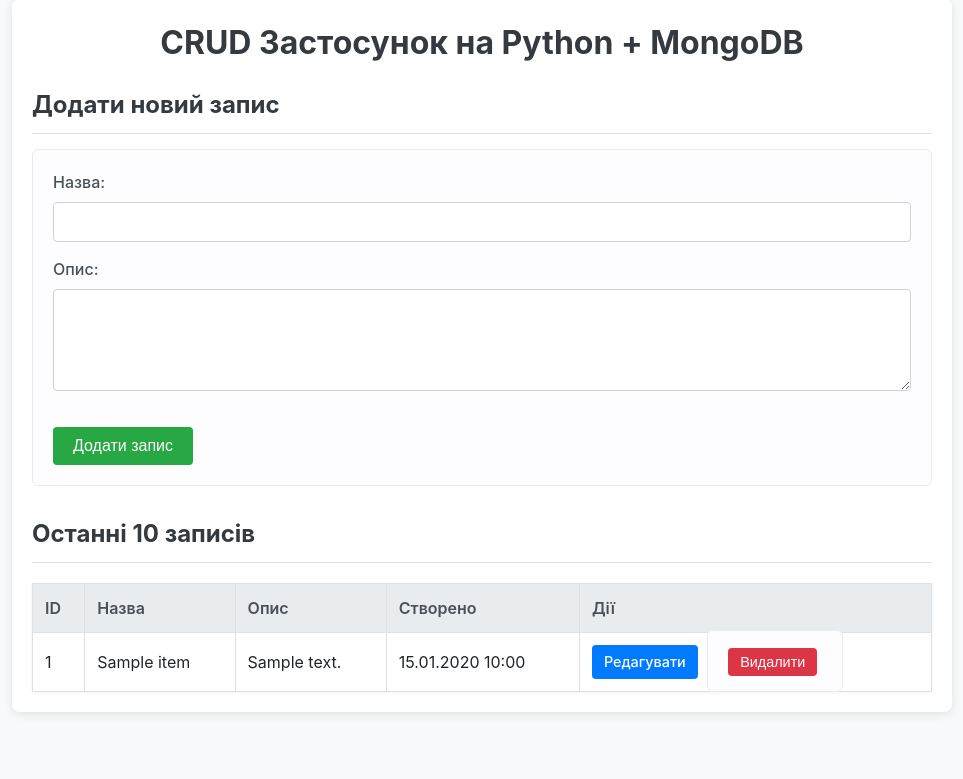
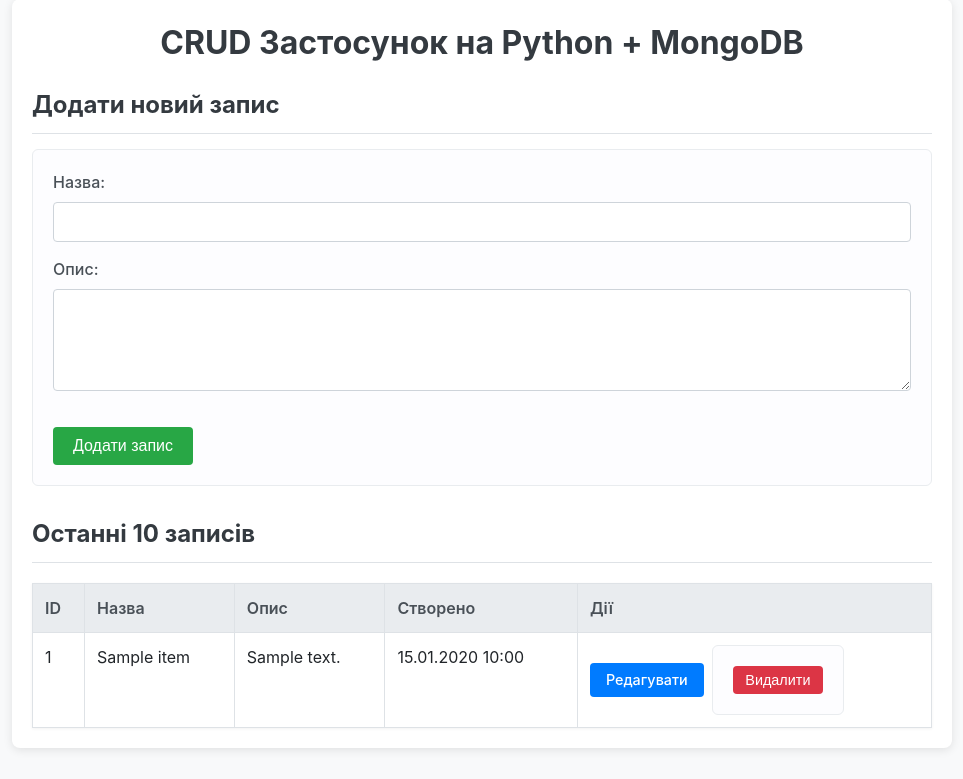
Before and after one commit to MaksZeD/lab4, a Flask app: page / in a window 1280 px wide. Shown: the part 21-800 px from the top of the page, without its empty margins (158-1121 px from the left). Run offline with Flask 3, Linux system fonts and the light colour scheme; a database or web service that is not in the repository returns one stand-in record (values such as "Sample title").

Commit message:
fix html

```diff
--- a/templates/index.html
+++ b/templates/index.html
@@ -5,47 +5,177 @@
     <meta name="viewport" content="width=device-width, initial-scale=1.0">
     <title>Простий CRUD Додаток</title>
     <style>
-        body { font-family: -apple-system, BlinkMacSystemFont, "Segoe UI", Roboto, "Helvetica Neue", Arial, sans-serif; margin: 0; background-color: #f8f9fa; color: #212529; line-height: 1.5; }
-        .container { max-width: 900px; margin: 20px auto; padding: 20px; background: white; border-radius: 8px; box-shadow: 0 2px 10px rgba(0,0,0,0.1); }
-        h1, h2 { color: #343a40; margin-top: 0; }
-        h1 { text-align: center; margin-bottom: 20px; }
-        h2 { margin-bottom: 15px; border-bottom: 1px solid #dee2e6; padding-bottom: 10px;}
-        form { margin-bottom: 30px; padding: 20px; border: 1px solid #e9ecef; border-radius: 6px; background-color: #fdfdff;}
-        label { display: block; margin-bottom: 8px; font-weight: 500; color: #495057; }
+        body {
+            font-family: -apple-system, BlinkMacSystemFont, "Segoe UI", Roboto, "Helvetica Neue", Arial, sans-serif;
+            margin: 0;
+            background-color: #f8f9fa;
+            color: #212529;
+            line-height: 1.5;
+        }
+        .container {
+            max-width: 900px;
+            margin: 20px auto;
+            padding: 20px;
+            background: white;
+            border-radius: 8px;
+            box-shadow: 0 2px 10px rgba(0,0,0,0.1);
+        }
+        h1, h2 {
+            color: #343a40;
+            margin-top: 0;
+        }
+        h1 {
+            text-align: center;
+            margin-bottom: 20px;
+        }
+        h2 {
+            margin-bottom: 15px;
+            border-bottom: 1px solid #dee2e6;
+            padding-bottom: 10px;
+        }
+        form { /* Стилі для основної форми додавання/редагування */
+            margin-bottom: 30px;
+            padding: 20px;
+            border: 1px solid #e9ecef;
+            border-radius: 6px;
+            background-color: #fdfdff;
+        }
+        label {
+            display: block;
+            margin-bottom: 8px;
+            font-weight: 500;
+            color: #495057;
+        }
         input[type="text"], textarea {
-            width: calc(100% - 22px); padding: 10px; margin-bottom: 15px;
-            border: 1px solid #ced4da; border-radius: 4px; font-size: 1rem;
+            width: calc(100% - 22px); /* Враховуємо padding та border */
+            padding: 10px;
+            margin-bottom: 15px;
+            border: 1px solid #ced4da;
+            border-radius: 4px;
+            font-size: 1rem;
             transition: border-color .15s ease-in-out,box-shadow .15s ease-in-out;
         }
-        input[type="text"]:focus, textarea:focus { border-color: #80bdff; outline: 0; box-shadow: 0 0 0 .2rem rgba(0,123,255,.25); }
-        textarea { min-height: 80px; resize: vertical; }
-        .form-actions { margin-top: 15px; display: flex; gap: 10px; }
-        button[type="submit"], .button {
-            padding: 10px 20px; border: none; border-radius: 4px; cursor: pointer;
-            font-size: 1rem; font-weight: 500; text-decoration: none; display: inline-block;
+        input[type="text"]:focus, textarea:focus {
+            border-color: #80bdff;
+            outline: 0;
+            box-shadow: 0 0 0 .2rem rgba(0,123,255,.25);
+        }
+        textarea {
+            min-height: 80px;
+            resize: vertical;
+        }
+        .form-actions { /* Для кнопок основної форми */
+            margin-top: 15px;
+            display: flex;
+            gap: 10px;
+        }
+        button[type="submit"], .button { /* Загальні стилі для кнопок */
+            padding: 10px 20px;
+            border: none;
+            border-radius: 4px;
+            cursor: pointer;
+            font-size: 1rem;
+            font-weight: 500;
+            text-decoration: none;
+            display: inline-block;
             transition: background-color .15s ease-in-out;
+            text-align: center; /* Додано для кращого вигляду тексту кнопки */
         }
-        button[type="submit"] { background-color: #28a745; color: white; }
-        button[type="submit"]:hover { background-color: #218838; }
-        .button.cancel { background-color: #6c757d; color: white; }
-        .button.cancel:hover { background-color: #5a6268; }
-        table { width: 100%; border-collapse: collapse; margin-top: 20px; box-shadow: 0 1px 3px rgba(0,0,0,0.05); }
-        th, td { border: 1px solid #dee2e6; padding: 12px; text-align: left; }
-        th { background-color: #e9ecef; font-weight: 600; color: #495057;}
-        tr:nth-child(even) { background-color: #f8f9fa; }
-        .actions .button { padding: 6px 12px; font-size: 0.9rem; margin-right: 5px;}
-        .actions .edit-btn { background-color: #007bff; color: white; }
-        .actions .edit-btn:hover { background-color: #0069d9; }
-        .actions .delete-btn { background-color: #dc3545; color: white; }
-        .actions .delete-btn:hover { background-color: #c82333; }
+        button[type="submit"] { /* Стиль для основної кнопки Submit */
+            background-color: #28a745;
+            color: white;
+        }
+        button[type="submit"]:hover {
+            background-color: #218838;
+        }
+        .button.cancel { /* Для кнопки "Скасувати" */
+            background-color: #6c757d;
+            color: white;
+        }
+        .button.cancel:hover {
+            background-color: #5a6268;
+        }
+        table {
+            width: 100%;
+            border-collapse: collapse;
+            margin-top: 20px;
+            box-shadow: 0 1px 3px rgba(0,0,0,0.05);
+        }
+        th, td {
+            border: 1px solid #dee2e6;
+            padding: 12px;
+            text-align: left;
+            vertical-align: top; /* Щоб вміст клітинок починався зверху */
+        }
+        th {
+            background-color: #e9ecef;
+            font-weight: 600;
+            color: #495057;
+        }
+        tr:nth-child(even) {
+            background-color: #f8f9fa;
+        }
         .alert {
-            padding: 15px; margin-bottom: 20px; border: 1px solid transparent; border-radius: 4px;
+            padding: 15px;
+            margin-bottom: 20px;
+            border: 1px solid transparent;
+            border-radius: 4px;
             font-size: 0.95rem;
         }
         .alert-success { color: #155724; background-color: #d4edda; border-color: #c3e6cb; }
         .alert-warning { color: #856404; background-color: #fff3cd; border-color: #ffeeba; }
         .alert-danger { color: #721c24; background-color: #f8d7da; border-color: #f5c6cb; }
-        .no-items { text-align: center; color: #6c757d; padding: 20px; }
+        .no-items {
+            text-align: center;
+            color: #6c757d;
+            padding: 20px;
+        }
+
+        /* === СТИЛІ ДЛЯ КНОПОК ДІЙ У ТАБЛИЦІ (Спосіб 1: Flexbox) === */
+        td.actions-cell { /* Перейменував клас для ясності, що це клітинка */
+            /* Можна встановити min-width, якщо хочете гарантувати певну ширину */
+            /* min-width: 220px; */
+        }
+
+        .action-buttons-wrapper {
+            display: flex;
+            flex-direction: row; /* Кнопки в ряд за замовчуванням */
+            flex-wrap: wrap;     /* Дозволяє перенос, якщо не вміщаються */
+            gap: 8px;            /* Проміжок між кнопками (і формою) */
+            align-items: center; /* Вирівнювання по центру по вертикалі, якщо елементи різної висоти */
+            /* justify-content: flex-start; Або center, якщо хочете вирівняти кнопки по центру клітинки */
+        }
+
+        /* Загальні стилі для кнопок-посилань та форм всередині обгортки */
+        .action-buttons-wrapper .button,
+        .action-buttons-wrapper form {
+            margin: 0; /* Скидаємо зовнішні відступи, щоб gap працював коректно */
+        }
+
+        /* Стилі для самих кнопок "Редагувати" та "Видалити" */
+        .actions-cell .button { /* Застосовуємо до .button всередині .actions-cell */
+            padding: 6px 12px;
+            font-size: 0.9rem;
+            min-width: 90px; /* Мінімальна ширина, щоб текст не злипався */
+        }
+
+        .actions-cell .edit-btn {
+            background-color: #007bff;
+            color: white;
+        }
+        .actions-cell .edit-btn:hover {
+            background-color: #0069d9;
+        }
+
+        .actions-cell .delete-btn {
+            background-color: #dc3545;
+            color: white;
+        }
+        .actions-cell .delete-btn:hover {
+            background-color: #c82333;
+        }
+        /* === КІНЕЦЬ СТИЛІВ ДЛЯ КНОПОК ДІЙ === */
+
     </style>
 </head>
 <body>
@@ -102,11 +232,14 @@
                         <td>{{ item.name }}</td>
                         <td>{{ item.description | truncate(80, True) if item.description else '-' }}</td>
                         <td>{{ item.created_at_formatted }}</td>
-                        <td class="actions">
-                            <a href="{{ url_for('index', item_id_str=item._id) }}" class="button edit-btn">Редагувати</a>
-                            <form method="POST" action="{{ url_for('delete_item_route', item_id_str=item._id) }}" style="display: inline;">
-                                <button type="submit" class="button delete-btn" onclick="return confirm('Ви впевнені, що хочете видалити цей запис?');">Видалити</button>
-                            </form>
+                        <td class="actions-cell"> <!-- Змінено клас на actions-cell -->
+                            <div class="action-buttons-wrapper">
+                                <a href="{{ url_for('index', item_id_str=item._id) }}" class="button edit-btn">Редагувати</a>
+                                <!-- Форма для видалення тепер є прямим нащадком action-buttons-wrapper -->
+                                <form method="POST" action="{{ url_for('delete_item_route', item_id_str=item._id) }}">
+                                    <button type="submit" class="button delete-btn" onclick="return confirm('Ви впевнені, що хочете видалити цей запис?');">Видалити</button>
+                                </form>
+                            </div>
                         </td>
                     </tr>
                     {% endfor %}
```
